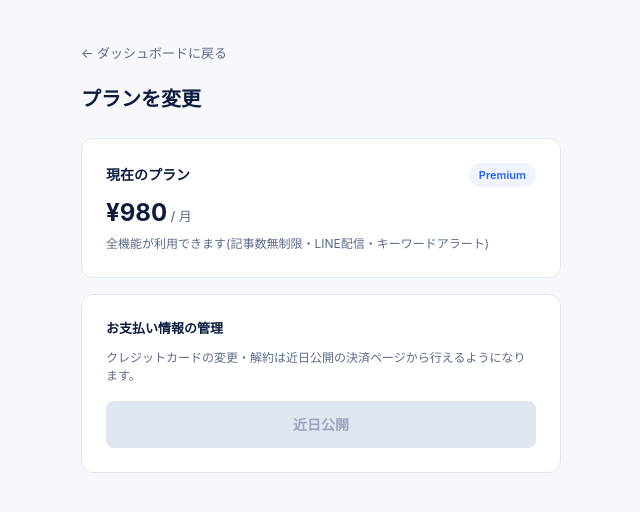
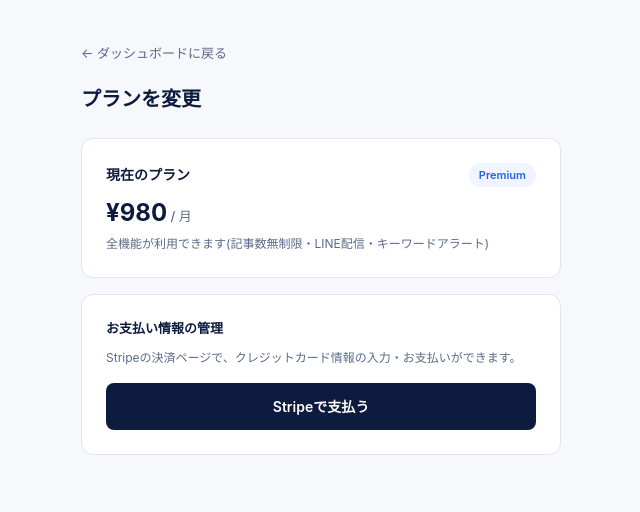
Before and after one commit to vntg2022-coco/morning-digest, a Next.js app: page /billing in a window 1280 px wide. Shown: the top 512 px of the page, without its empty margins (319-959 px from the left). Built offline with nearby package versions, Linux system fonts and the light colour scheme.

Commit message:
connect billing page to real Stripe payment link

```diff
--- a/pages/billing.js
+++ b/pages/billing.js
@@ -27,14 +27,16 @@ export default function Billing() {
         <div style={{ background: '#fff', border: '1px solid #E0E6F0', borderRadius: 12, padding: 24 }}>
           <div style={{ fontSize: 13, fontWeight: 600, color: '#0D1B3E', marginBottom: 10 }}>お支払い情報の管理</div>
           <p style={{ fontSize: 12, color: '#5A6A8A', marginBottom: 16 }}>
-            クレジットカードの変更・解約は近日公開の決済ページから行えるようになります。
+            Stripeの決済ページで、クレジットカード情報の入力・お支払いができます。
           </p>
-          <button
-            disabled
-            style={{ width: '100%', padding: '13px', background: '#E0E6F0', color: '#9AA5BD', border: 'none', borderRadius: 8, fontSize: 14, fontWeight: 600, cursor: 'not-allowed' }}
+          <a
+            href="https://buy.stripe.com/test_eVq8wRezBcGFa5I57T2Fa00"
+            target="_blank"
+            rel="noopener noreferrer"
+            style={{ display: 'block', width: '100%', padding: '13px', background: '#0D1B3E', color: '#fff', border: 'none', borderRadius: 8, fontSize: 14, fontWeight: 600, cursor: 'pointer', textAlign: 'center', textDecoration: 'none', boxSizing: 'border-box' }}
           >
-            近日公開
-          </button>
+            Stripeで支払う
+          </a>
         </div>
       </div>
     </div>
```
